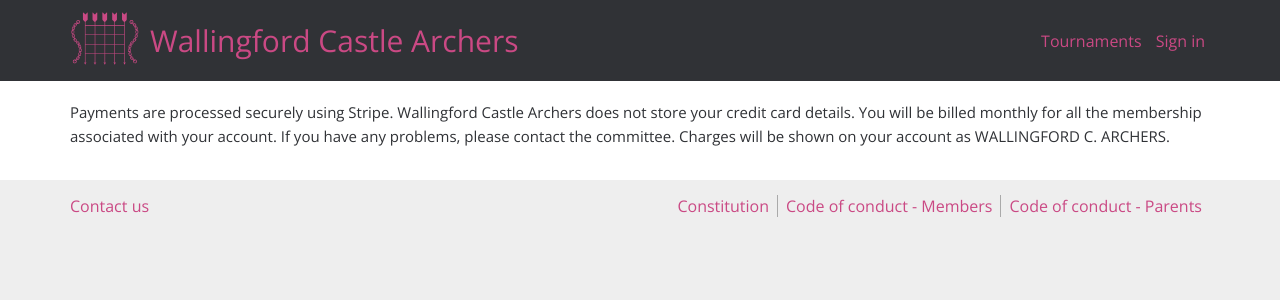
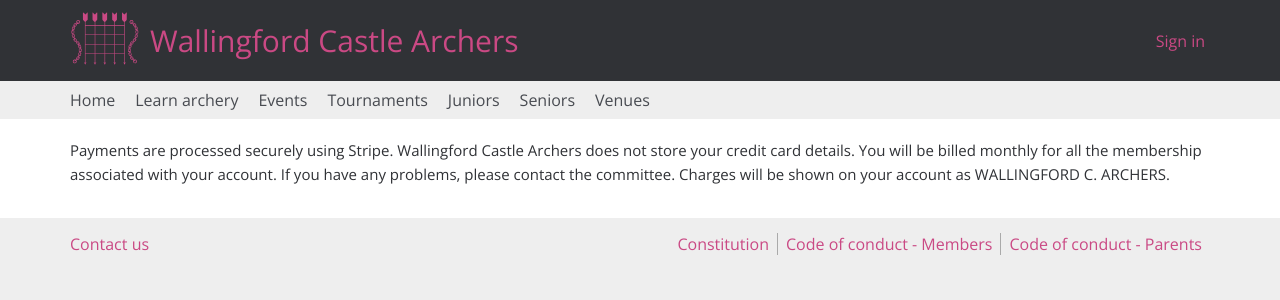
Before and after one commit to mjtamlyn/wallingfordcastle, a Django app: template membership/templates/membership/overview.html in a window 1280 px wide. Shown: the top 300 px of the page. Run offline with Django 3.2, Linux system fonts and the light colour scheme; the template is opened without the code that fills it, so the values that code supplies are empty.

Commit message:
Add a new nav bar.
Still needs "active" state modelling.

```diff
--- a/wallingford_castle/sass/_layout.sass
+++ b/wallingford_castle/sass/_layout.sass
@@ -62,6 +62,23 @@ header
     a
       padding: 5px
 
+.nav
+  display: -webkit-flex
+  display: flex
+  margin: 0 -10px
+  overflow-x: scroll
+  white-space: nowrap
+
+  &__link
+    padding: 8px 10px 6px
+    cursor: pointer
+    border-bottom: 2px solid #eee
+
+    &:hover
+      text-decoration: none
+      background-color: #ddd
+      border-bottom-color: #303236
+
 footer
   nav
     ul
--- a/wallingford_castle/static/css/base.css
+++ b/wallingford_castle/static/css/base.css
@@ -158,64 +158,85 @@ header .user-actions a {
   padding: 5px;
 }
 
-/* line 67, ../../sass/_layout.sass */
+/* line 65, ../../sass/_layout.sass */
+.nav {
+  display: -webkit-flex;
+  display: flex;
+  margin: 0 -10px;
+  overflow-x: scroll;
+  white-space: nowrap;
+}
+/* line 72, ../../sass/_layout.sass */
+.nav__link {
+  padding: 8px 10px 6px;
+  cursor: pointer;
+  border-bottom: 2px solid #eee;
+}
+/* line 77, ../../sass/_layout.sass */
+.nav__link:hover {
+  text-decoration: none;
+  background-color: #ddd;
+  border-bottom-color: #303236;
+}
+
+/* line 84, ../../sass/_layout.sass */
 footer nav ul {
   margin: 0;
 }
-/* line 70, ../../sass/_layout.sass */
+/* line 87, ../../sass/_layout.sass */
 footer .legals {
   float: right;
   display: flex;
 }
-/* line 74, ../../sass/_layout.sass */
+/* line 91, ../../sass/_layout.sass */
 footer .legals a {
   padding: 0 8px;
   border-left: 1px solid #aaa;
 }
-/* line 77, ../../sass/_layout.sass */
+/* line 94, ../../sass/_layout.sass */
 footer .legals a:first-child {
   border: none;
 }
 
-/* line 80, ../../sass/_layout.sass */
+/* line 97, ../../sass/_layout.sass */
 article {
   padding-bottom: 15px;
   overflow: auto;
   background-color: white;
 }
 
-/* line 85, ../../sass/_layout.sass */
+/* line 102, ../../sass/_layout.sass */
 footer {
   padding: 15px 0;
   background-color: #eee;
 }
 
-/* line 89, ../../sass/_layout.sass */
+/* line 106, ../../sass/_layout.sass */
 .container {
   width: 1170px;
   margin: 0 auto;
   padding: 0 15px;
 }
 @media (max-width: 1200px) {
-  /* line 95, ../../sass/_layout.sass */
+  /* line 112, ../../sass/_layout.sass */
   .container {
     width: 910px;
   }
 }
 @media (max-width: 950px) {
-  /* line 99, ../../sass/_layout.sass */
+  /* line 116, ../../sass/_layout.sass */
   .container {
     width: 100%;
   }
 }
 @media (max-width: 750px) {
-  /* line 89, ../../sass/_layout.sass */
+  /* line 106, ../../sass/_layout.sass */
   .container {
     padding: 0 5px;
   }
 }
 
-/* line 105, ../../sass/_layout.sass */
+/* line 122, ../../sass/_layout.sass */
 .flex-sections {
   display: -webkit-flex;
   display: flex;
@@ -224,24 +245,24 @@ footer {
   margin: 0 -30px;
 }
 @media (max-width: 750px) {
-  /* line 113, ../../sass/_layout.sass */
+  /* line 130, ../../sass/_layout.sass */
   .flex-sections {
     margin: 0;
   }
 }
-/* line 116, ../../sass/_layout.sass */
+/* line 133, ../../sass/_layout.sass */
 .flex-sections section {
   width: 33.333%;
   padding: 0 30px;
 }
 @media (max-width: 1200px) {
-  /* line 121, ../../sass/_layout.sass */
+  /* line 138, ../../sass/_layout.sass */
   .flex-sections section {
     width: 50%;
   }
 }
 @media (max-width: 750px) {
-  /* line 125, ../../sass/_layout.sass */
+  /* line 142, ../../sass/_layout.sass */
   .flex-sections section {
     width: 100%;
     padding: 0;
--- a/wallingford_castle/templates/base.html
+++ b/wallingford_castle/templates/base.html
@@ -11,11 +11,7 @@
             <div class="container">
                 <h1><a href="{% url 'home' %}">Wallingford Castle Archers</a></h1>
                 <div class="user-actions">
-                    <a href="{% url 'tournaments:home' %}">Tournaments</a>
                     {% if user.is_authenticated %}
-                        {% if not user.tournament_only %}
-                        <a href="{% url 'membership:overview' %}">Members</a>
-                        {% endif %}
                     <a href="{% url 'logout' %}">Sign out</a>
                     {% else %}
                     <a href="{% url 'login' %}">Sign in</a>
@@ -23,6 +19,20 @@
                 </div>
             </div>
         </header>
+        <div class="container">
+            <nav class="nav">
+                <a class="nav__link" href="{% url 'home' %}">Home</a>
+                {% if user.is_authenticated and not user.tournament_only %}
+                    <a class="nav__link" href="{% url 'membership:overview' %}">Members</a>
+                {% endif %}
+                <a class="nav__link">Learn archery</a>
+                <a class="nav__link">Events</a>
+                <a class="nav__link" href="{% url 'tournaments:home' %}">Tournaments</a>
+                <a class="nav__link">Juniors</a>
+                <a class="nav__link">Seniors</a>
+                <a class="nav__link">Venues</a>
+            </nav>
+        </div>
         {% if messages %}
         <section class="messages">
             <div class="container">
```
